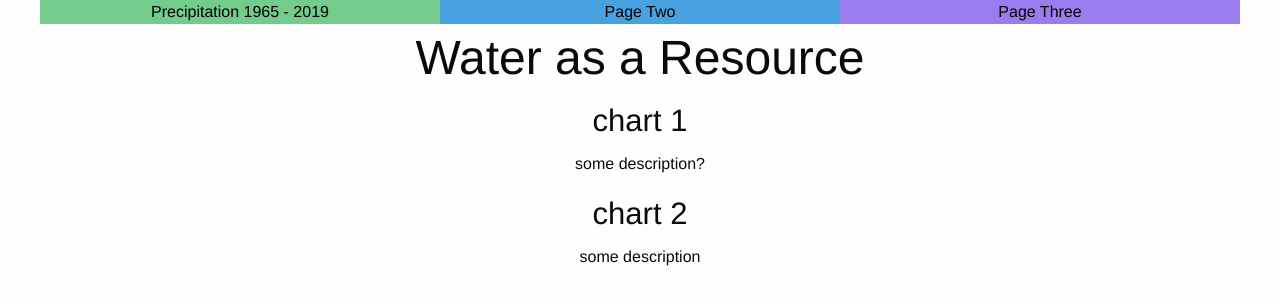
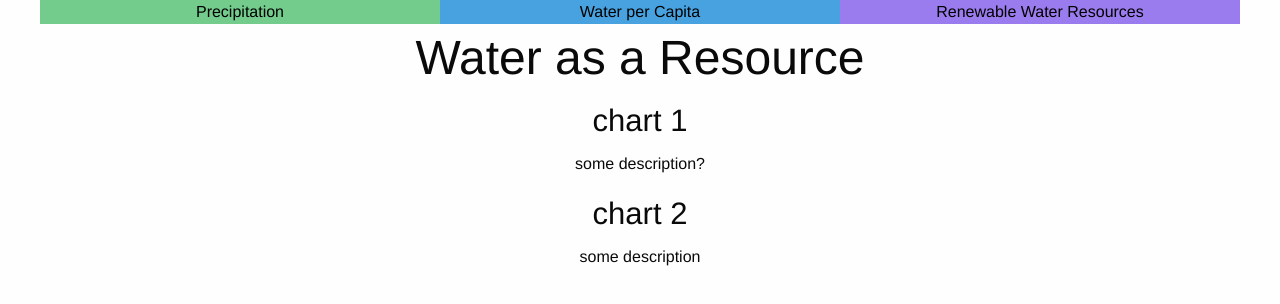
Before and after one commit to soth8059/dynamicSite, a website: page public/index.html in a window 1280 px wide. Drawn offline with Linux system fonts and the light colour scheme.

Commit message:
named pages on menu and removed old Variable tble from db

```diff
--- a/public/index.html
+++ b/public/index.html
@@ -18,16 +18,16 @@
 
             <!-- Menu -->
             <ul class="vertical menu">
-                <li class="one-text"><a href="precipitation/2019">Page One</a></li>
-                <li class="two-text"><a href="capita/2019">Page Two</a></li>
-                <li class="three-text"><a href="renewable/2019">Page Three</a></li>
+                <li class="one-text"><a href="precipitation/2019">Precipitation</a></li>
+                <li class="two-text"><a href="capita/2019">Water per Capita</a></li>
+                <li class="three-text"><a href="renewable/2019">Renewable Water Resources</a></li>
             </ul>
         </div>
         <!-- main content within a `grid-container` -->
         <div class="grid-container">
             <!-- `grid-x` represents a row -->
             <div class="grid-x grid-padding-x">
-                <button type="button" class="cell large-auto button" data-toggle="offCanvas">Open Menu</button>
+                <button type="button" class="cell large-auto button" data-toggle="offCanvas">Menu</button>
             </div>
         </div>
     </div>
@@ -35,9 +35,9 @@
     <!-- main content within a `grid-container` -->
     <div class="grid-container">
         <div class="grid-x grid-padding-x hide-for-small-only">
-            <div class="cell medium-auto one-background"><a href="precipitation/2019">Precipitation 1965 - 2019</a></div>
-            <div class="cell medium-auto two-background"><a href="capita/2019">Page Two</a></div>
-            <div class="cell medium-auto three-background"><a href="renewable/2019">Page Three</a></div>
+            <div class="cell medium-auto one-background"><a href="precipitation/2019">Precipitation</a></div>
+            <div class="cell medium-auto two-background"><a href="capita/2019">Water per Capita</a></div>
+            <div class="cell medium-auto three-background"><a href="renewable/2019">Renewable Water Resources</a></div>
 
         </div>
     </div>
```
Also changed, not shown: 1 other file.
